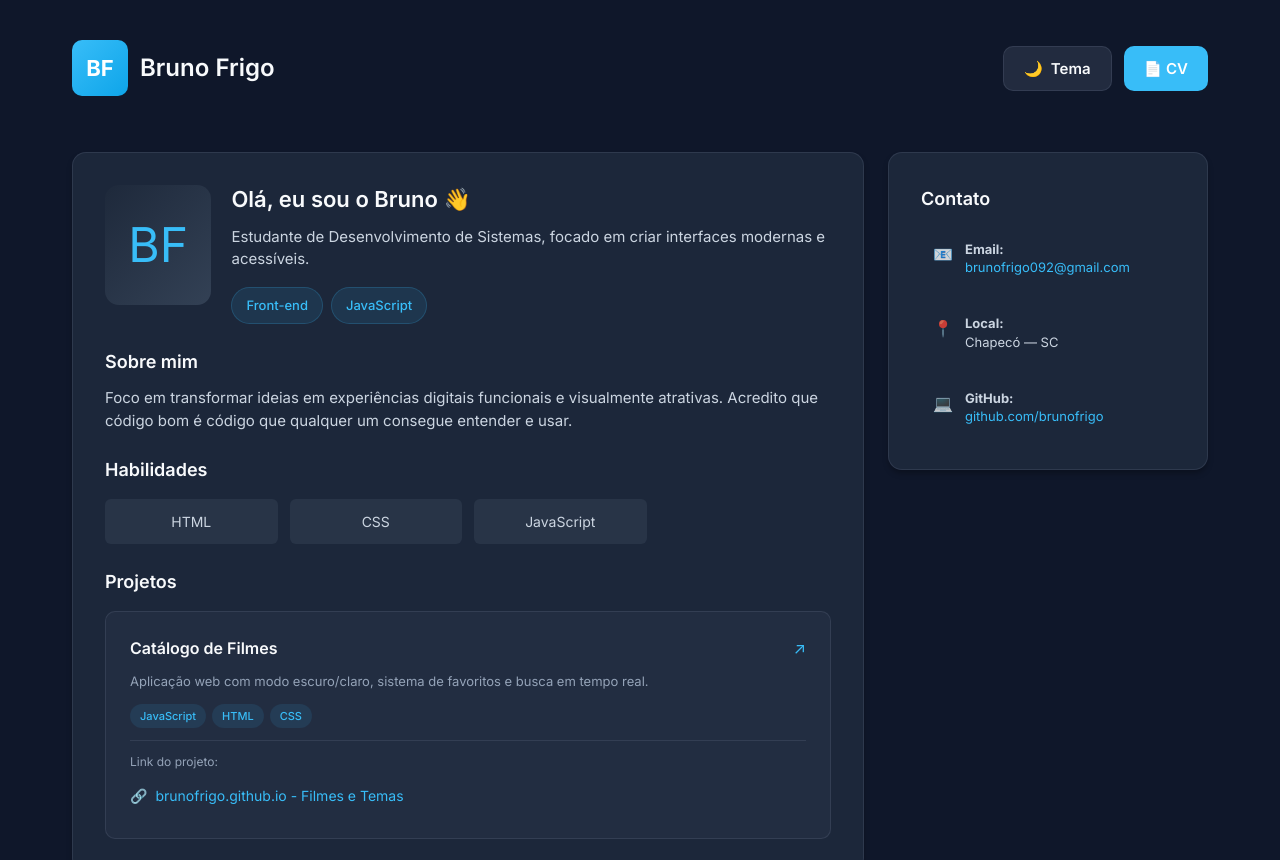
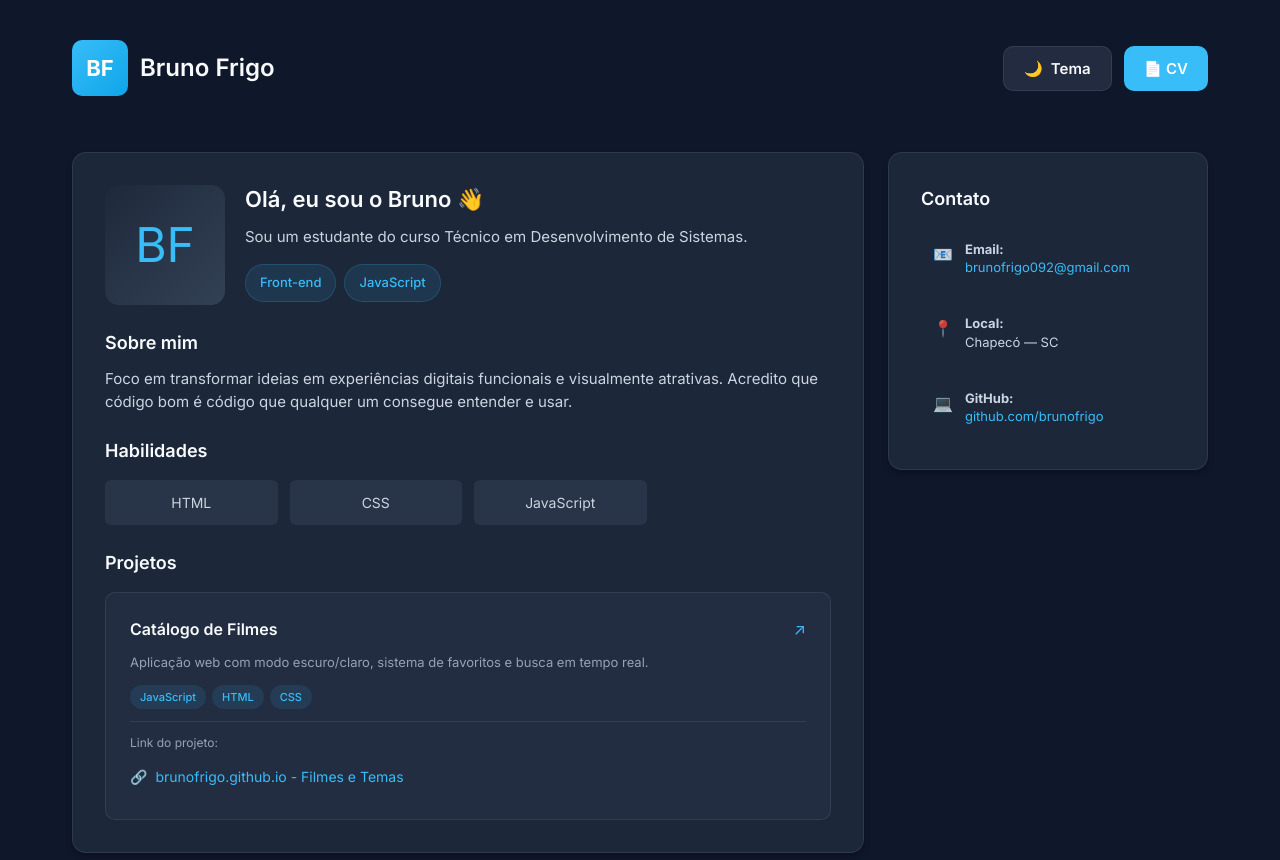
Before and after one commit to BrunoFrigo/meuperfil, a plain HTML site: page index.html in a window 1280 px wide. Shown: the top 860 px of the page. Drawn offline with Linux system fonts and the light colour scheme.

Commit message:
Update index.html

```diff
--- a/index.html
+++ b/index.html
@@ -3,7 +3,7 @@
 <head>
   <meta charset="utf-8" />
   <meta name="viewport" content="width=device-width, initial-scale=1.0" />
-  <title>Bruno Frigo — Desenvolvedor Front-end</title>
+  <title>Bruno Frigo</title>
   <meta name="description" content="Perfil de Bruno Frigo — Desenvolvedor Front-end, estudante de Desenvolvimento de Sistemas." />
 
   <link rel="preconnect" href="https://fonts.googleapis.com">
@@ -645,7 +645,7 @@
           </div>
           <div>
             <h2>Olá, eu sou o Bruno 👋</h2>
-            <p>Estudante de Desenvolvimento de Sistemas, focado em criar interfaces modernas e acessíveis.</p>
+            <p>Sou um estudante do curso Técnico em Desenvolvimento de Sistemas.</p>
             <div class="tag-list">
               <span class="tag">Front-end</span>
               <span class="tag">JavaScript</span>
```
